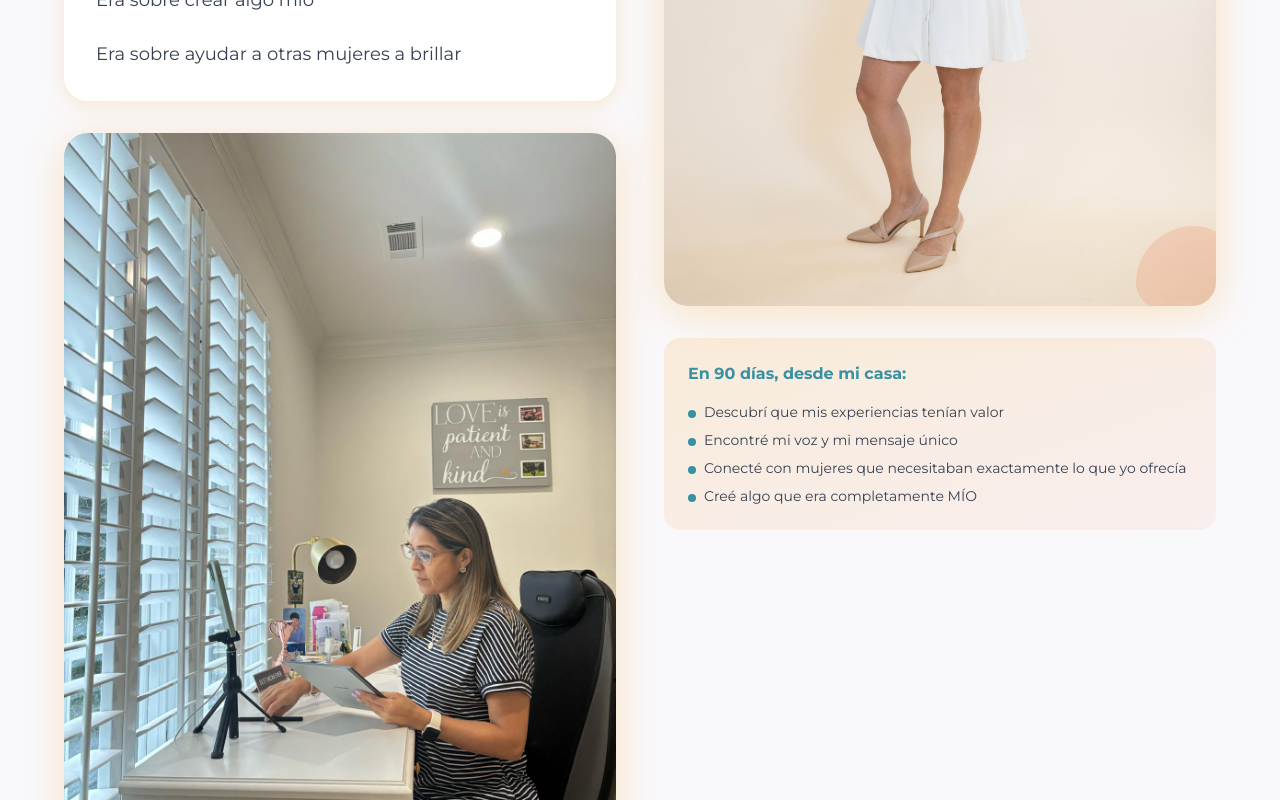
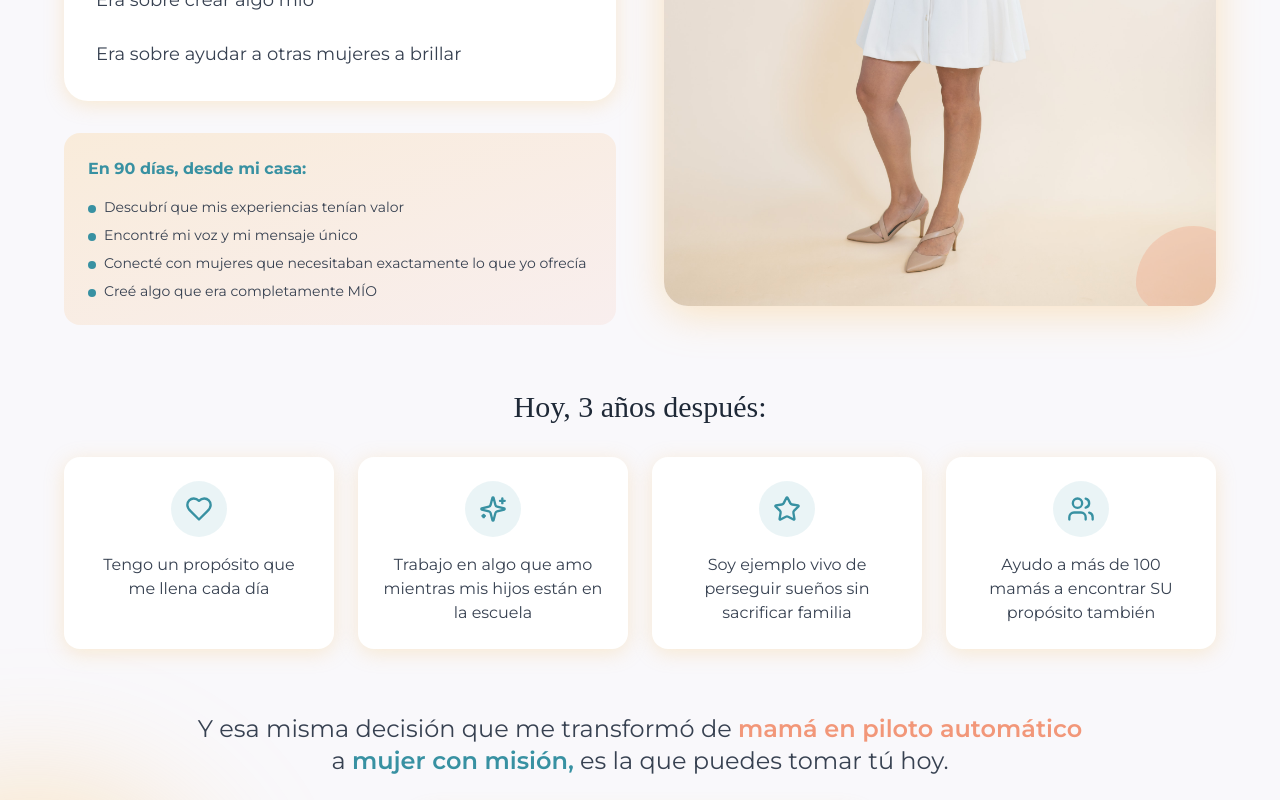
Before and after one commit to Juandurdaneta/talentos-de-vida, a Next.js app: page / in a window 1280 px wide. Shown: the part 2640-3440 px from the top of the page. Built offline with nearby package versions, Linux system fonts and the light colour scheme; a web font is replaced by a local one.

Commit message:
Refactor Story component to remove the Daysi working image and streamline the 90-day results section for improved clarity and presentation.

```diff
--- a/src/components/sections/Story.tsx
+++ b/src/components/sections/Story.tsx
@@ -95,14 +95,19 @@ export function Story() {
                 ))}
               </div>
 
-              {/* Photo below realizations */}
-              <div className="relative aspect-[3/4] rounded-3xl overflow-hidden shadow-soft-lg">
-                <Image
-                  src="/images/daysi-working.jpg"
-                  alt="Daysi trabajando en su propósito"
-                  fill
-                  className="object-cover"
-                />
+               {/* 90-day results */}
+               <div className="bg-gradient-to-br from-peach/20 to-coral/10 rounded-2xl p-6">
+                <h3 className="font-montserrat font-bold text-base text-teal mb-4">
+                  En 90 días, desde mi casa:
+                </h3>
+                <div className="space-y-2">
+                  {transformationResults.map((result, index) => (
+                    <div key={index} className="flex items-start gap-2">
+                      <div className="w-2 h-2 rounded-full bg-teal mt-2 flex-shrink-0" />
+                      <p className="font-montserrat text-gray-700 text-sm">{result}</p>
+                    </div>
+                  ))}
+                </div>
               </div>
             </motion.div>
 
@@ -120,20 +125,7 @@ export function Story() {
                 <div className="absolute -bottom-4 -right-4 w-24 h-24 bg-coral/30 organic-shape-1" />
               </div>
 
-              {/* 90-day results */}
-              <div className="bg-gradient-to-br from-peach/20 to-coral/10 rounded-2xl p-6">
-                <h3 className="font-montserrat font-bold text-base text-teal mb-4">
-                  En 90 días, desde mi casa:
-                </h3>
-                <div className="space-y-2">
-                  {transformationResults.map((result, index) => (
-                    <div key={index} className="flex items-start gap-2">
-                      <div className="w-2 h-2 rounded-full bg-teal mt-2 flex-shrink-0" />
-                      <p className="font-montserrat text-gray-700 text-sm">{result}</p>
-                    </div>
-                  ))}
-                </div>
-              </div>
+
             </motion.div>
           </div>
 
```
